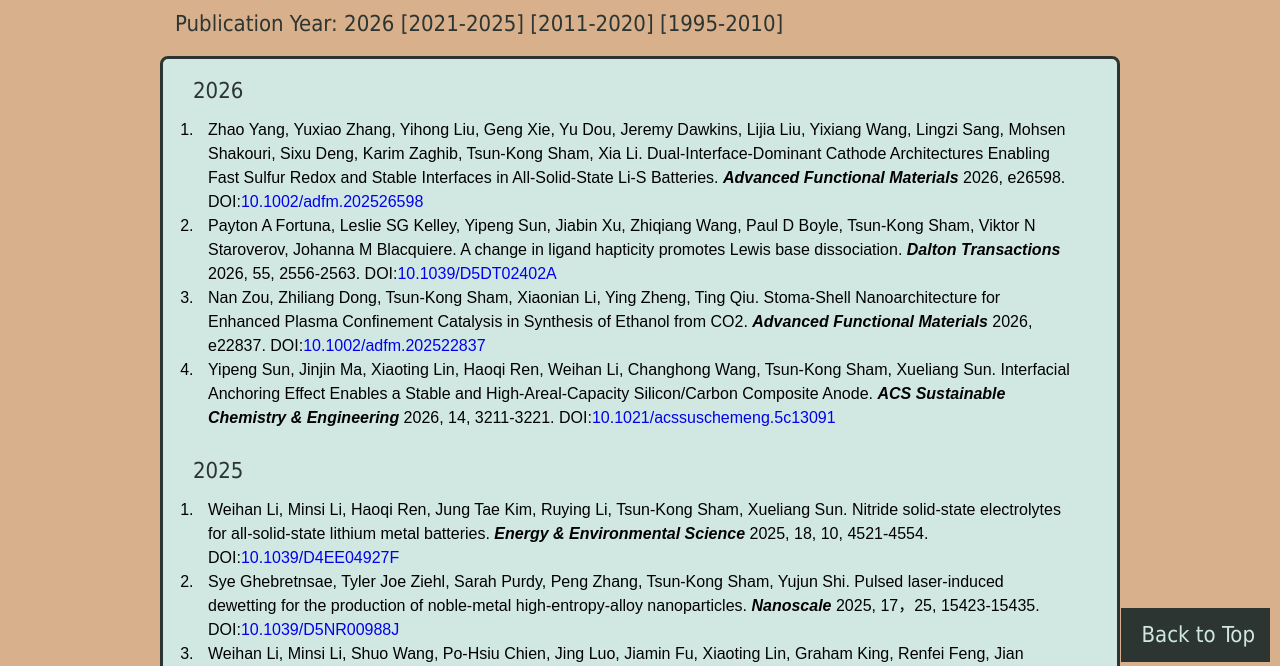
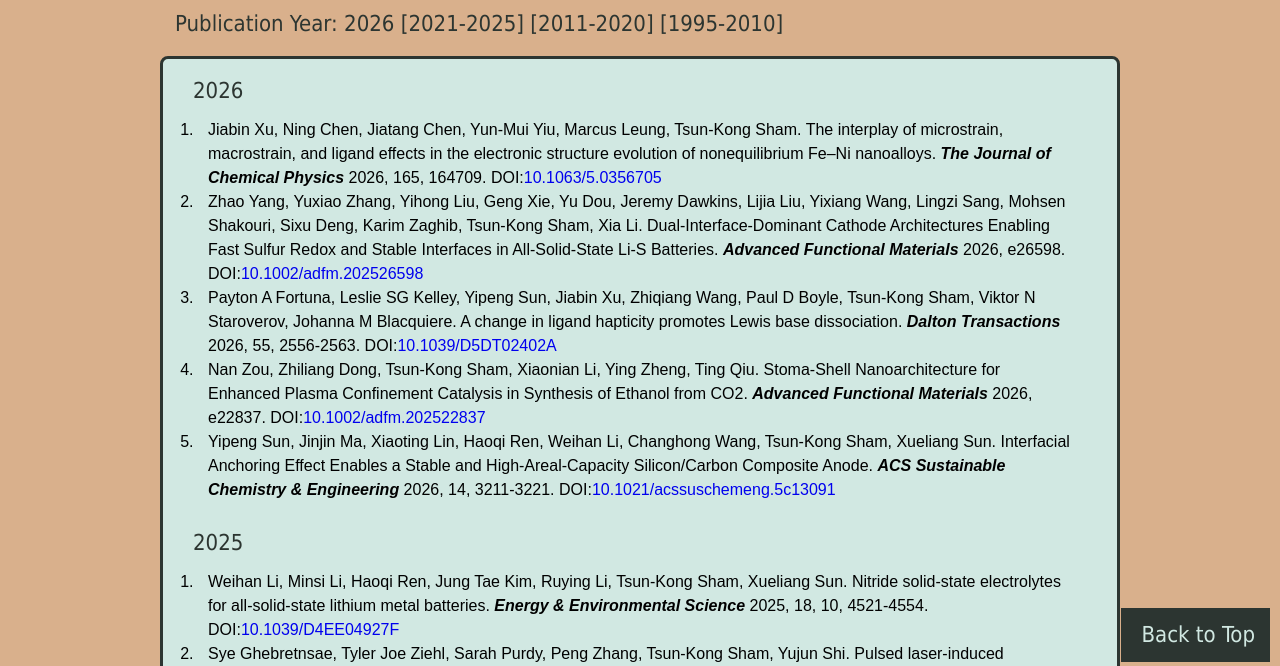
Before and after one commit to shamgroup/website, a plain HTML site: page publications.html in a window 1280 px wide. Shown: the part 118-784 px from the top of the page. Drawn offline with Linux system fonts and the light colour scheme.

Commit message:
Update publications.html

```diff
--- a/publications.html
+++ b/publications.html
@@ -92,6 +92,7 @@
 			<a name="Present"></a>
 			<a name="b2026"><h3>2026</h3></a>
 		<ol>
+			<li>Jiabin Xu, Ning Chen, Jiatang Chen, Yun-Mui Yiu, Marcus Leung, Tsun‐Kong Sham. The interplay of microstrain, macrostrain, and ligand effects in the electronic structure evolution of nonequilibrium Fe–Ni nanoalloys. <strong><i>The Journal of Chemical Physics</i></strong> 2026, 165, 164709. DOI:<a href="https://doi.org/10.1063/5.0356705">10.1063/5.0356705</a></li>
 			<li>Zhao Yang, Yuxiao Zhang, Yihong Liu, Geng Xie, Yu Dou, Jeremy Dawkins, Lijia Liu, Yixiang Wang, Lingzi Sang, Mohsen Shakouri, Sixu Deng, Karim Zaghib, Tsun‐Kong Sham, Xia Li. Dual‐Interface‐Dominant Cathode Architectures Enabling Fast Sulfur Redox and Stable Interfaces in All‐Solid‐State Li‐S Batteries. <strong><i>Advanced Functional Materials</i></strong> 2026, e26598. DOI:<a href="https://doi.org/10.1002/adfm.202526598">10.1002/adfm.202526598</a></li>
 			<li>Payton A Fortuna, Leslie SG Kelley, Yipeng Sun, Jiabin Xu, Zhiqiang Wang, Paul D Boyle, Tsun-Kong Sham, Viktor N Staroverov, Johanna M Blacquiere. A change in ligand hapticity promotes Lewis base dissociation. <strong><i>Dalton Transactions</i></strong> 2026,  55, 2556-2563. DOI:<a href="https://doi.org/10.1039/D5DT02402A">10.1039/D5DT02402A</a></li>
 			<li>Nan Zou, Zhiliang Dong, Tsun‐Kong Sham, Xiaonian Li, Ying Zheng, Ting Qiu. Stoma‐Shell Nanoarchitecture for Enhanced Plasma Confinement Catalysis in Synthesis of Ethanol from CO2. <strong><i>Advanced Functional Materials</i></strong> 2026, e22837. DOI:<a href="https://doi.org/10.1002/adfm.202522837">10.1002/adfm.202522837</a></li>
```
